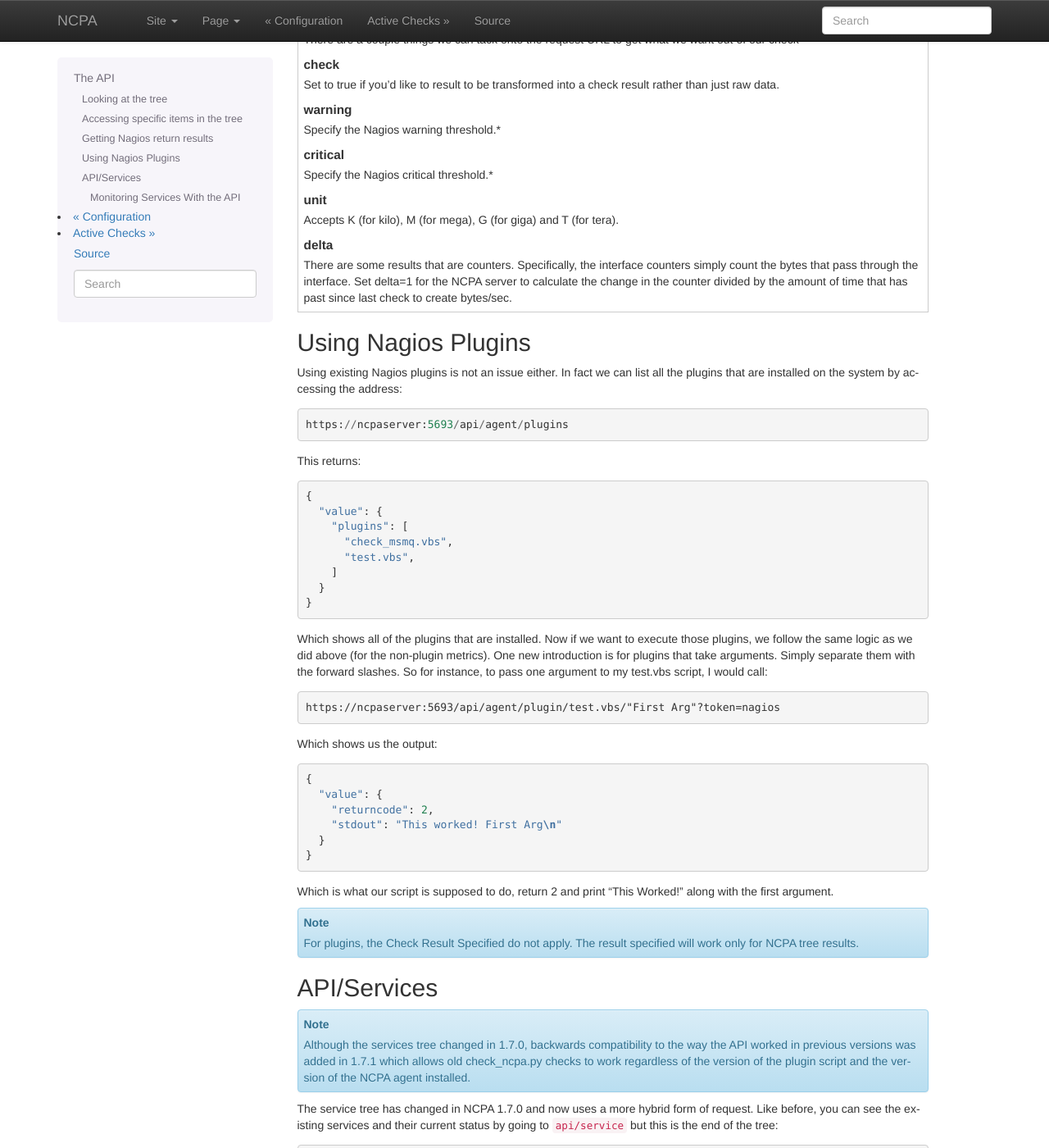
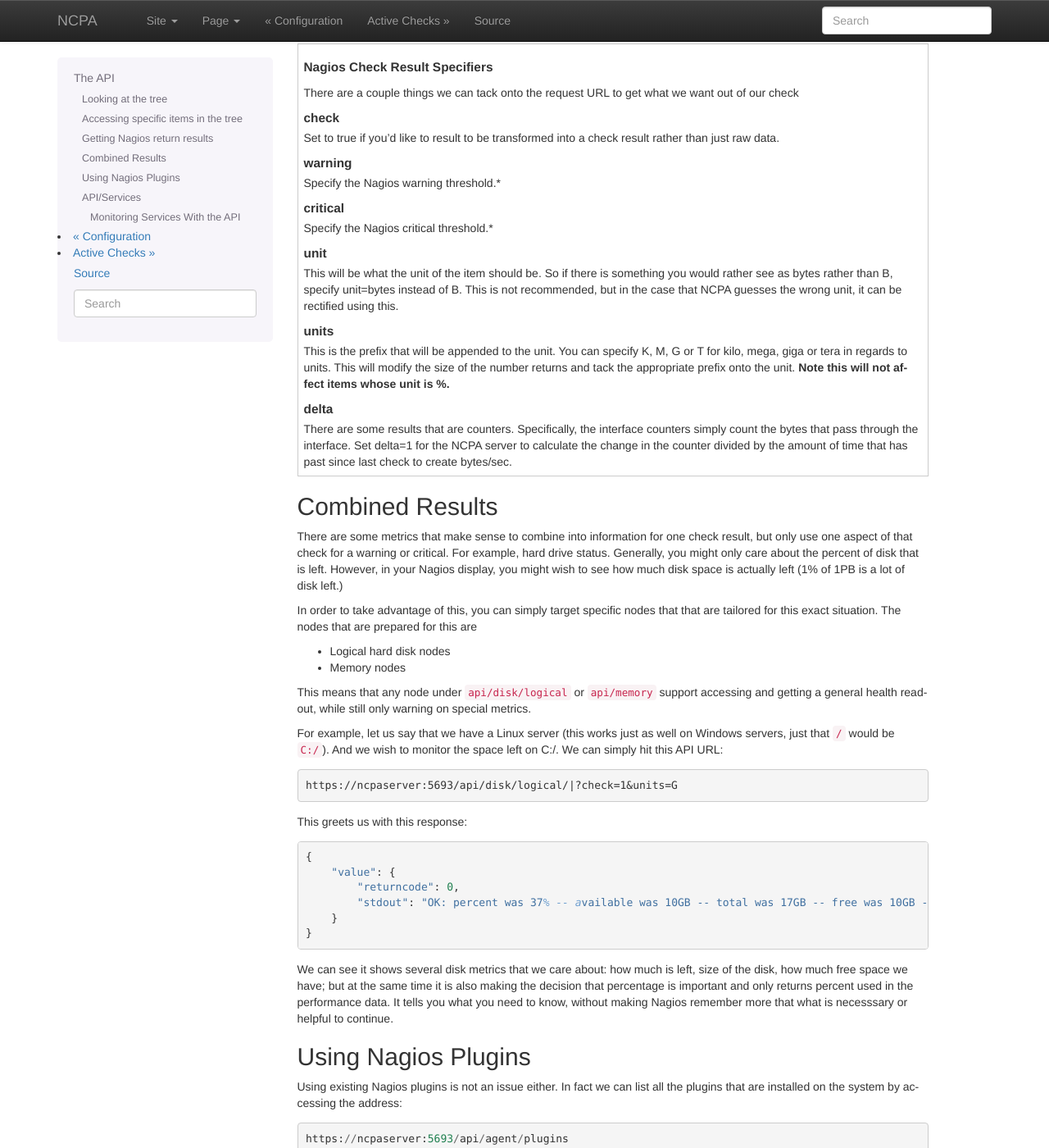
Before and after one commit to NagiosEnterprises/ncpa, a Sphinx documentation site: the page built from docs/api.rst, in a window 1280 px wide and 1400 px high, scrolled down 3313 px. Shown: the whole window at 82% size. Built offline with Sphinx 7.4.7, drawn with Linux system fonts in a browser that asks for light colours; the version number could not be read and is left out; some of the changed text lies outside the part shown.

Commit message:
Fixing documentatino fixing the following;
* Fixing unit ambiguousness/wrongness
* Added documentation about monitoring multiple services
* Added note about interface counters

```diff
--- a/docs/api.rst
+++ b/docs/api.rst
@@ -90,7 +90,14 @@
 
     Each of these branches contains its own metrics. Some of these metrics are enumerated upon NCPA server start-up. For instance, disks and interfaces will be enumerated and will be listed in this tree as well.
 
-.. caution:: Accessing disks is indicated with the pipe | character, rather than the / or \\ character to avoid escaping issues. Keep this in mind when writing queries. The | character is a special character in bash, so you will generally have to wrap it in single quotes when using it as an argument to avoid problems.
+.. caution::
+
+    Accessing disks is indicated with the pipe | character, rather than the / or \\ character to avoid escaping issues. Keep this in mind when writing queries. The | character is a special character in bash, so you will generally have to wrap it in single quotes when using it as an argument to avoid problems.
+
+    It is a known issue that counter rollover can happen with specific metrics
+    that are direction concerned octet counting (such as interface byte counts).
+    NCPA's indication may differ from your operating systems count if the
+    operating systems count uses a larger counter.
 
 So hopefully, you're noticing what's going on here. To be overt, we can pare down the information to the actual metric we want in much the same way that we specify the file we want to a computer. We specify a path and then we access that file or directory. The individual metrics we wish to find (CPU Usage, Memory Usage, etc) are the files, while the general groupings (CPU, Memory) are the directories, in this analogy.
 
@@ -166,10 +173,61 @@
             Specify the Nagios critical threshold.*
 
         unit
-            Accepts K (for kilo), M (for mega), G (for giga) and T (for tera).
+            This will be what the unit of the item should be. So if there is
+            something you would rather see as bytes rather than B, specify
+            unit=bytes instead of B. This is not recommended, but in the case
+            that NCPA guesses the wrong unit, it can be rectified using this.
+
+        units
+            This is the prefix that will be appended to the unit. You can
+            specify K, M, G or T for kilo, mega, giga or tera in regards to
+            units. This will modify the size of the number returns and tack
+            the appropriate prefix onto the unit. **Note this will not affect
+            items whose unit is %.**
 
         delta
             There are some results that are counters. Specifically, the interface counters simply count the bytes that pass through the interface. Set delta=1 for the NCPA server to calculate the change in the counter divided by the amount of time that has past since last check to create bytes/sec.
+
+Combined Results
+----------------
+
+There are some metrics that make sense to combine into information for one
+check result, but only use one aspect of that check for a warning or critical.
+For example, hard drive status. Generally, you might only care about the
+percent of disk that is left. However, in your Nagios display, you might wish
+to see how much disk space is actually left (1% of 1PB is a lot of disk left.)
+
+In order to take advantage of this, you can simply target specific nodes that
+that are tailored for this exact situation. The nodes that are prepared for this
+are
+
+* Logical hard disk nodes
+* Memory nodes
+
+This means that any node under ``api/disk/logical`` or ``api/memory``
+support accessing and getting a general health readout, while still only warning
+on special metrics.
+
+For example, let us say that we have a Linux server (this works just as well
+on Windows servers, just that ``/`` would be ``C:/``). And we wish to monitor the
+space left on C:/. We can simply hit this API URL::
+
+    https://ncpaserver:5693/api/disk/logical/|?check=1&units=G
+
+This greets us with this response::
+
+    {
+        "value": {
+            "returncode": 0,
+            "stdout": "OK: percent was 37% -- available was 10GB -- total was 17GB -- free was 10GB -- used was 6GB | 'percent_0'=37%;90;92;"
+        }
+    }
+
+We can see it shows several disk metrics that we care about: how much is left,
+size of the disk, how much free space we have; but at the same time it is also
+making the decision that percentage is important and only returns percent used
+in the performance data. It tells you what you need to know, without making
+Nagios remember more that what is necesssary or helpful to continue.
 
 Using Nagios Plugins
 --------------------
```
